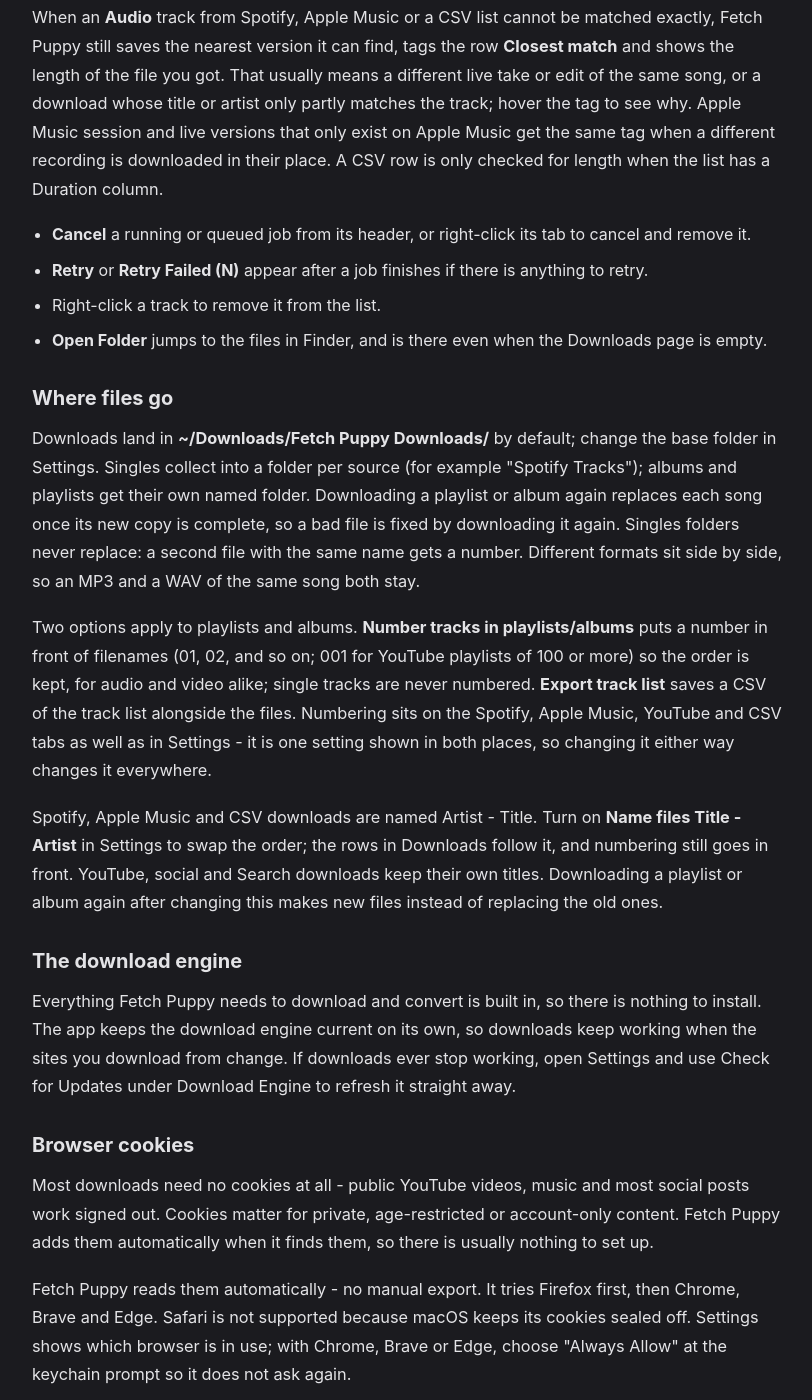
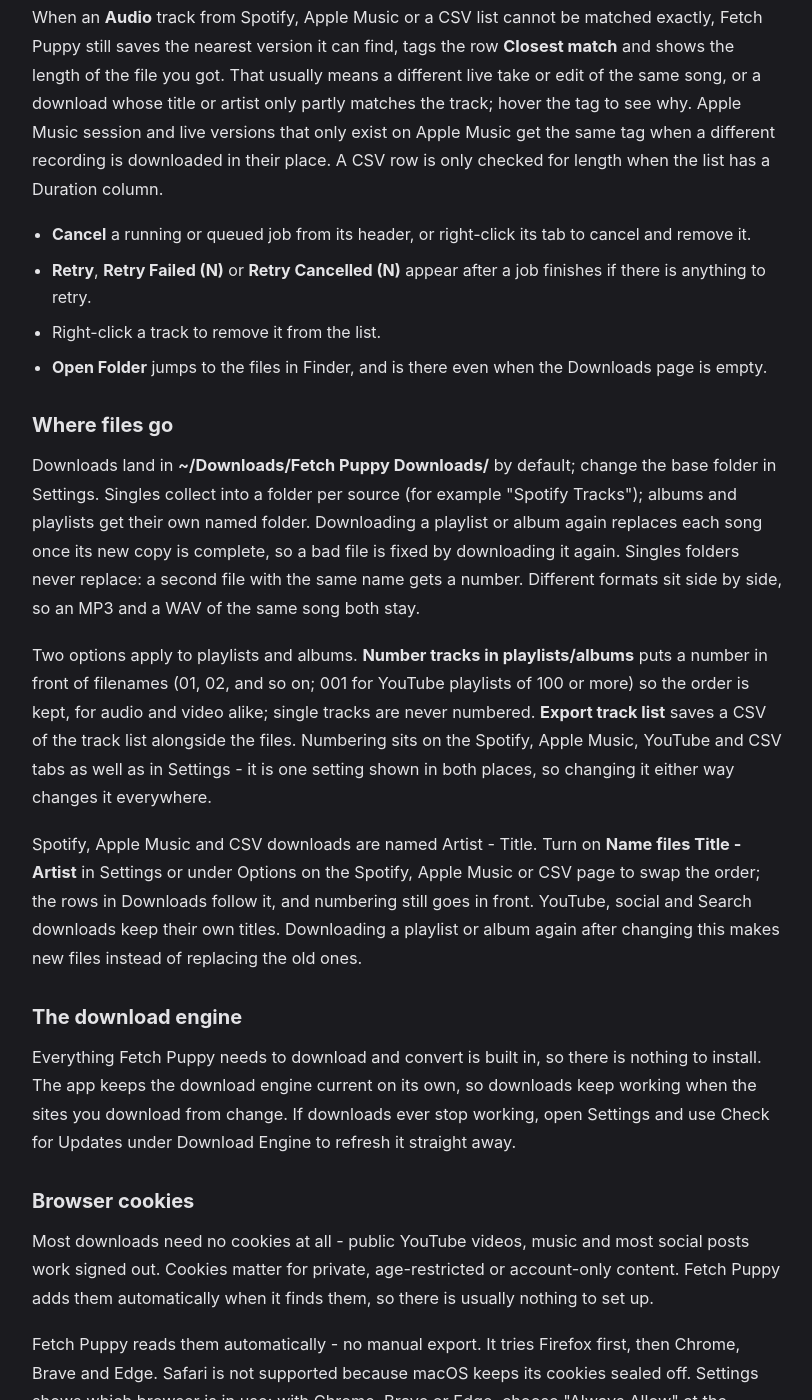
Before and after one commit to BSKapps/bskapps.github.io, a Jekyll site: the page built from articles/fetch-puppy-guide/index.html, in a window 1280 px wide and 1400 px high, scrolled down 2055 px. Shown: the whole window, without its empty margins (232-1044 px from the left). Built offline with Jekyll 4.4.1, drawn with Linux system fonts in a browser that asks for light colours.

Commit message:
Fetch Puppy guide: Retry Cancelled label; Title - Artist option also on the Spotify, Apple Music and CSV pages

```diff
--- a/_data/guides/fetch-puppy-guide.json
+++ b/_data/guides/fetch-puppy-guide.json
@@ -97,7 +97,7 @@
           "type": "bullets",
           "items": [
             "**Cancel** a running or queued job from its header, or right-click its tab to cancel and remove it.",
-            "**Retry** or **Retry Failed (N)** appear after a job finishes if there is anything to retry.",
+            "**Retry**, **Retry Failed (N)** or **Retry Cancelled (N)** appear after a job finishes if there is anything to retry.",
             "Right-click a track to remove it from the list.",
             "**Open Folder** jumps to the files in Finder, and is there even when the Downloads page is empty."
           ]
@@ -118,7 +118,7 @@
         },
         {
           "type": "paragraph",
-          "text": "Spotify, Apple Music and CSV downloads are named Artist - Title. Turn on **Name files Title - Artist** in Settings to swap the order; the rows in Downloads follow it, and numbering still goes in front. YouTube, social and Search downloads keep their own titles. Downloading a playlist or album again after changing this makes new files instead of replacing the old ones."
+          "text": "Spotify, Apple Music and CSV downloads are named Artist - Title. Turn on **Name files Title - Artist** in Settings or under Options on the Spotify, Apple Music or CSV page to swap the order; the rows in Downloads follow it, and numbering still goes in front. YouTube, social and Search downloads keep their own titles. Downloading a playlist or album again after changing this makes new files instead of replacing the old ones."
         }
       ]
     },
```
